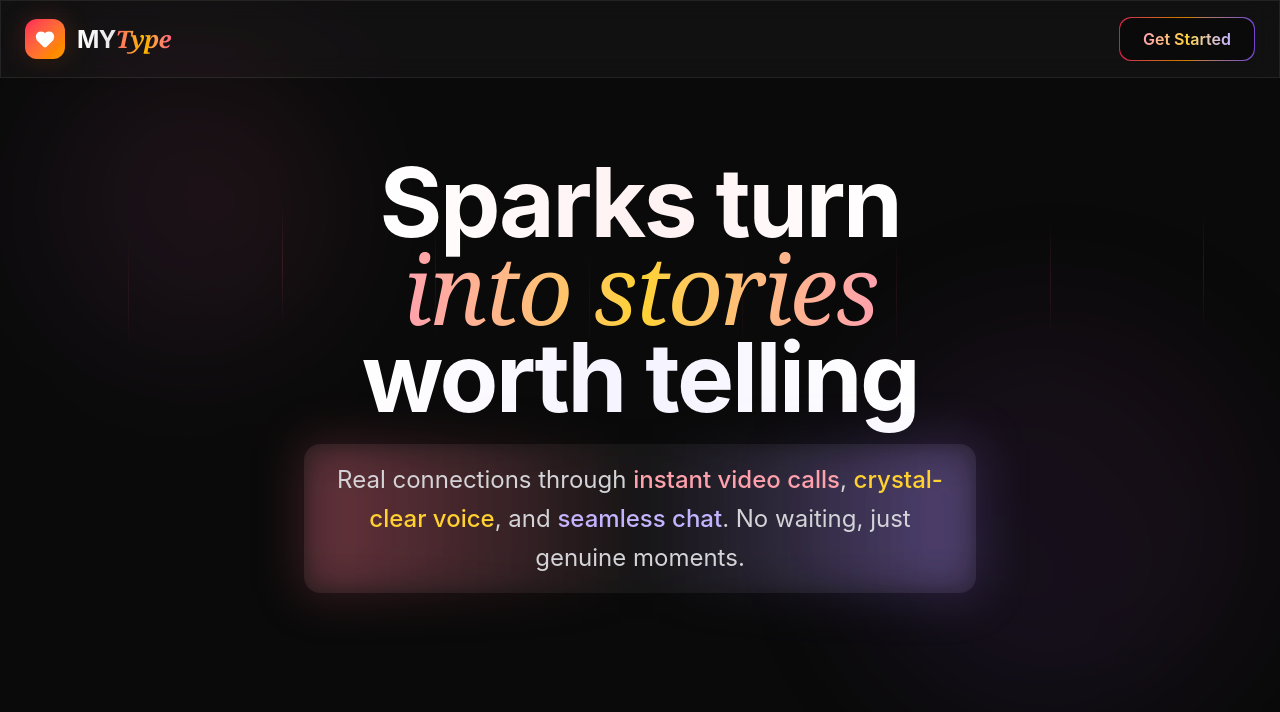
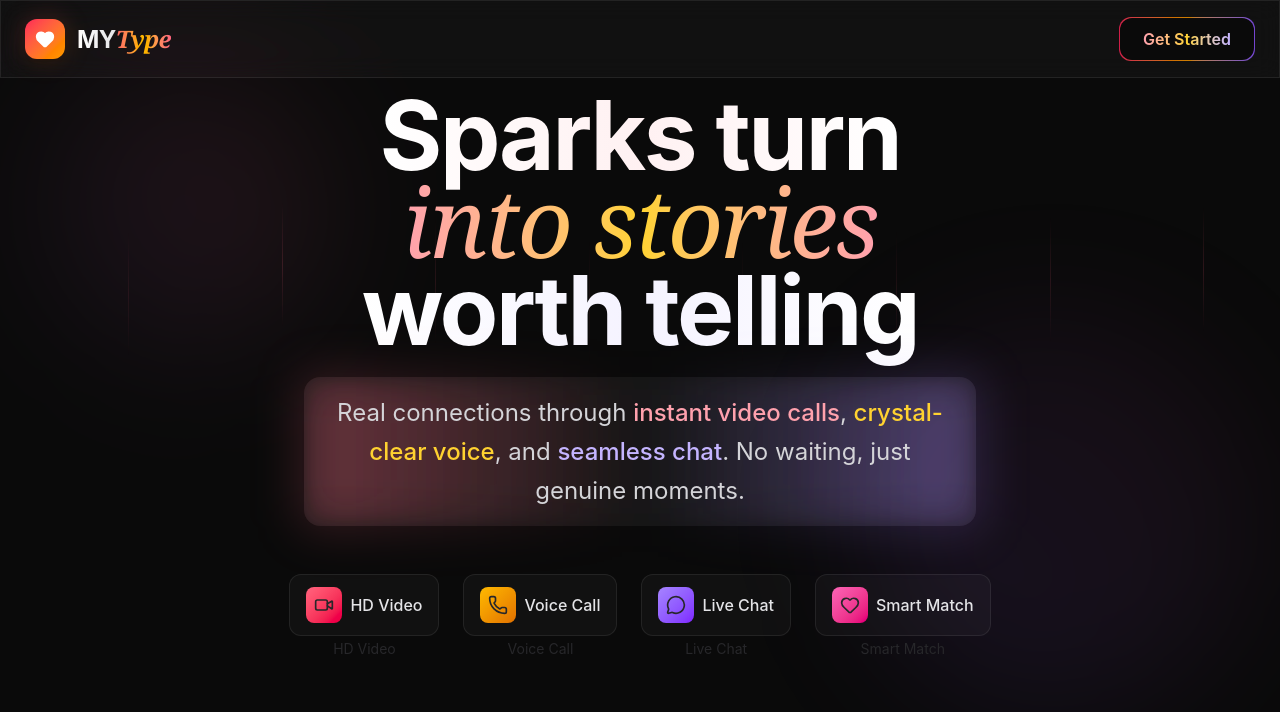
Before and after one commit to Diksha6057/Linkora, a React (Vite) app: page / in a window 1280 px wide. Shown: the top 712 px of the page. Built offline with nearby package versions, Linux system fonts and the light colour scheme.

Commit message:
Added hero feature cards

```diff
--- a/src/components/Hero.jsx
+++ b/src/components/Hero.jsx
@@ -1,4 +1,5 @@
 import React, { useRef } from 'react'
+import { Video, Phone, MessageCircle, Heart } from 'lucide-react'
 
 const Hero = () => {
     const containerRef = useRef(null)
@@ -69,6 +70,7 @@ const Hero = () => {
 
                 </h1>
 
+                {/* Description */}
                 <div className="relative inline-block max-w-2xl mx-auto mb-12 animate-fade-in-up delay-400">
 
                     <div className="absolute -inset-1 bg-linear-to-r from-rose-400/20 via-transparent to-violet-400/20 rounded-2xl blur-xl">
@@ -95,6 +97,61 @@ const Hero = () => {
 
                 </div>
 
+                {/* Features */}
+                <div className="flex flex-wrap items-center justify-center gap-6 mb-12 animate-fade-in-up delay-500">
+
+                    {[
+                        {
+                            icon: <Video className="h-5 w-5" />,
+                            label: "HD Video",
+                            color: "from-rose-400 to-rose-600",
+                        },
+                        {
+                            icon: <Phone className="h-5 w-5" />,
+                            label: "Voice Call",
+                            color: "from-amber-400 to-amber-600",
+                        },
+                        {
+                            icon: <MessageCircle className="h-5 w-5" />,
+                            label: "Live Chat",
+                            color: "from-violet-400 to-violet-600",
+                        },
+                        {
+                            icon: <Heart className="h-5 w-5" />,
+                            label: "Smart Match",
+                            color: "from-pink-400 to-pink-600",
+                        },
+                    ].map((feature, idx) => (
+
+                        <div
+                            key={idx}
+                            className="group relative"
+                        >
+
+                            <div className="absolute inset-1 bg-linear-to-r opacity-0 group-hover:opacity-100 blur transition-all duration-500 rounded-xl">
+                            </div>
+
+                            <div className="relative flex items-center gap-2 px-4 py-3 rounded-xl glass backdrop-blur-xl group-hover:scale-105 transition-all duration-300">
+
+                                <div className={`p-2 rounded-lg bg-linear-to-br ${feature.color}`}>
+                                    {feature.icon}
+                                </div>
+
+                                <span className="text-zinc-200 font-medium">
+                                    {feature.label}
+                                </span>
+
+                            </div>
+                            <span className="text-sm font-mediummtext-zinc-200">
+                                {feature.label}
+                            </span>
+
+                        </div>
+
+                    ))}
+
+                </div>
+
             </div>
 
         </section>
```
